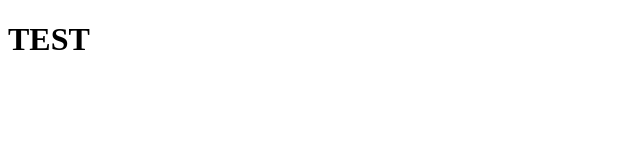
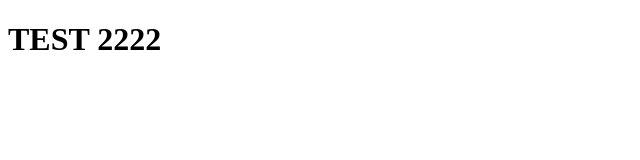
Before and after one commit to agarciaBCN/agarciaBCN, a plain HTML site: page index.html in a window 1280 px wide. Shown: the whole page, without its empty margins (0-640 px from the left). Drawn offline with Linux system fonts and the light colour scheme.

Commit message:
Test 22222 parrafo

```diff
--- a/index.html
+++ b/index.html
@@ -10,7 +10,7 @@
 
 <body>
     <h1>
-        TEST
+        TEST 2222
     </h1>
 </body>
 
```
